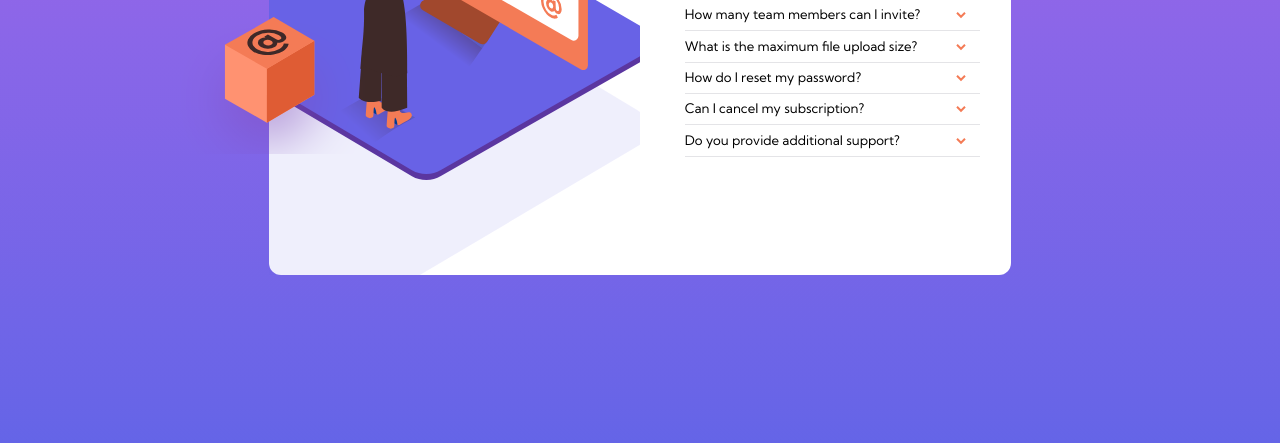
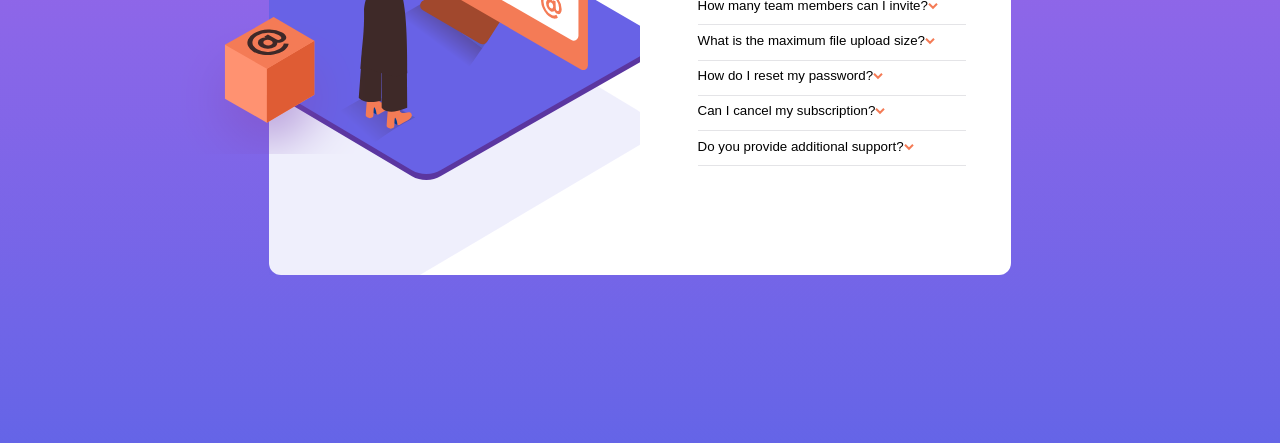
Before and after one commit to apatrickg/Accordion, a plain HTML site: page index.html in a window 1280 px wide. Shown: the part 357-800 px from the top of the page. Drawn offline with Linux system fonts and the light colour scheme.

Commit message:
updating html and styles

```diff
--- a/index.html
+++ b/index.html
@@ -25,21 +25,21 @@
 
   <div class="content-text">
     <h1 class="header">FAQ</h1>
-    <a class="reveal-elements" href="#">How many team members can I invite?</a>
+    <button class="reveal-elements">How many team members can I invite?</button>
       <p class="element">You can invite up to 2 additional users on the Free plan. There is no limit on
       team members for the Premium plan.</p><hr>
 
-    <a class="reveal-elements" href="#">What is the maximum file upload size?</a>
+    <button class="reveal-elements">What is the maximum file upload size?</button>
      <p class="element">No more than 2GB. All files in your account must fit your allotted storage space.</p><hr>
 
-    <a class="reveal-elements" href="#">How do I reset my password?</a>
+    <button class="reveal-elements">How do I reset my password?</button>
      <p class="element">Click “Forgot password” from the login page or “Change password” from your profile page.
       A reset link will be emailed to you.</p><hr>
 
-    <a class="reveal-elements" href="#">Can I cancel my subscription?</a>
+    <button class="reveal-elements">Can I cancel my subscription?</button>
      <p class="element">Yes! Send us a message and we’ll process your request no questions asked.</p><hr>
 
-    <a class="reveal-elements" href="#">Do you provide additional support?</a>
+    <button class="reveal-elements">Do you provide additional support?</button>
      <p class="element">Chat and email support is available 24/7. Phone lines are open during normal business hours.</p><hr>
  </div>
 </div>
--- a/script.js
+++ b/script.js
@@ -1,4 +1,4 @@
-let anchorElement = document.querySelectorAll('.reveal-elements'), i;
+let buttonElement = document.querySelectorAll('.reveal-elements'), i;
 
 function makeBold(event){
     let question = event.target
@@ -11,9 +11,9 @@ function makeBold(event){
     question.classList.toggle('flip');
 }
 
-for (let i = 0; i < anchorElement.length; i++){
-    anchorElement[i].addEventListener('click', () =>{
-       let e = anchorElement[i].nextElementSibling;
+for (let i = 0; i < buttonElement.length; i++){
+    buttonElement[i].addEventListener('click', () =>{
+       let e = buttonElement[i].nextElementSibling;
        if (e.style.display != 'block'){
            e.style.display = 'block';
        } else{
@@ -22,6 +22,6 @@ for (let i = 0; i < anchorElement.length; i++){
     })
 }
 
-anchorElement.forEach((e) => {
+buttonElement.forEach((e) => {
     e.addEventListener('click', makeBold)
 })
--- a/style.css
+++ b/style.css
@@ -34,6 +34,7 @@ body,html{
     width: 100%;
 }
 
+
 hr{
     width: 105%;
     border: 0;
@@ -41,6 +42,7 @@ hr{
     background: var(--darkgrayishblue);
     opacity: 0.2;
 }
+
 
 .content-wrapper{
     display: grid;
@@ -90,19 +92,23 @@ hr{
     font-size: 1.1em;
     line-height: 1.3;
     font-weight: 400;
-    width: 22vw;
+    width: 20vw;
 }
 
 .header{
     font-size: 2.4em;
 }
-.content-text > a{
-    text-decoration: none;
-    color: black;
+.content-text > button{
+    border:none;
+    background-color:transparent;
+    outline:none;
+    padding: 0px 5px 5px 0px;
+
 }
 
-.content-text > a:hover{
-    color:var(--softRed)
+.content-text > button:hover{
+    color:var(--softRed);
+    cursor: pointer;
 }
 
 .element{
@@ -121,6 +127,8 @@ hr{
     content: url('/images/icon-arrow-down.svg');
     transform: rotate(-180deg);
     transition: 0.5s;
+    float: right;
+
 }
 
 @media only screen and (max-width: 759px) {
```
